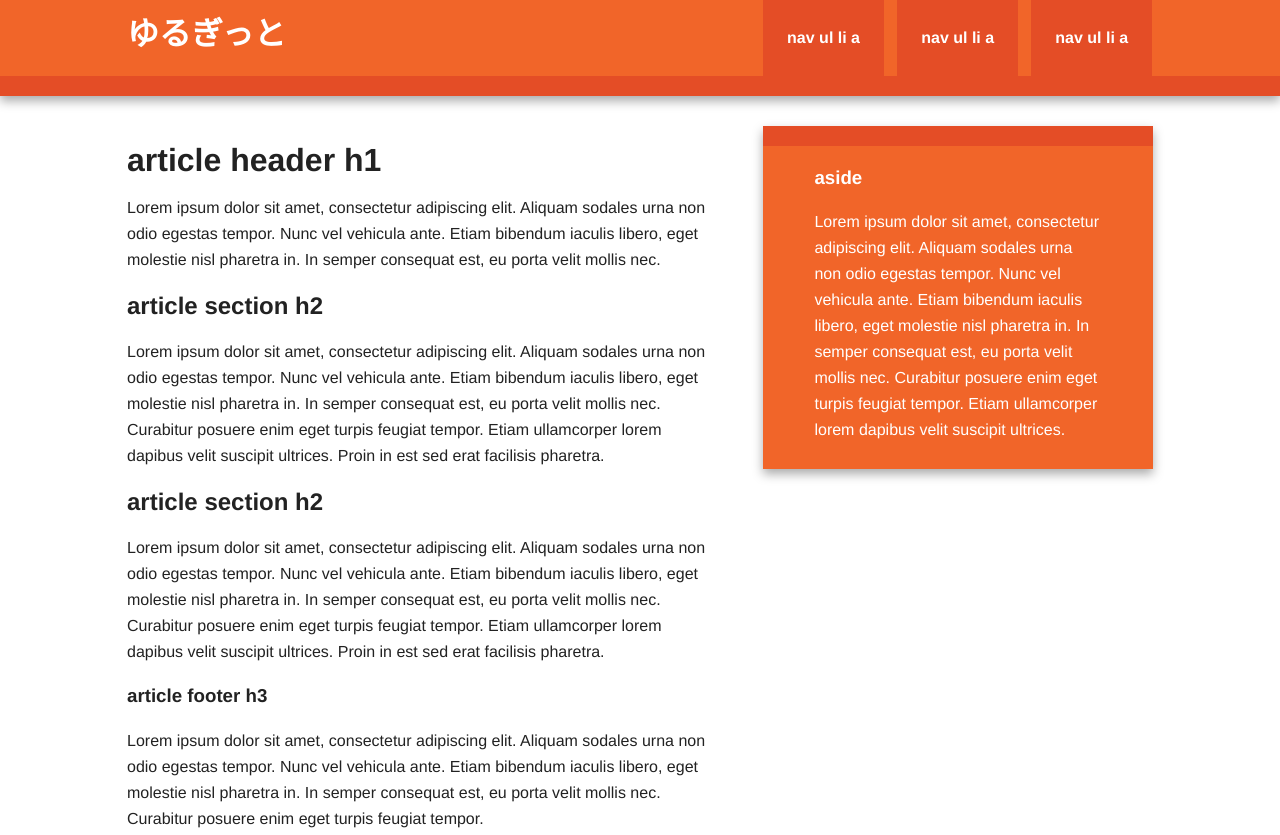
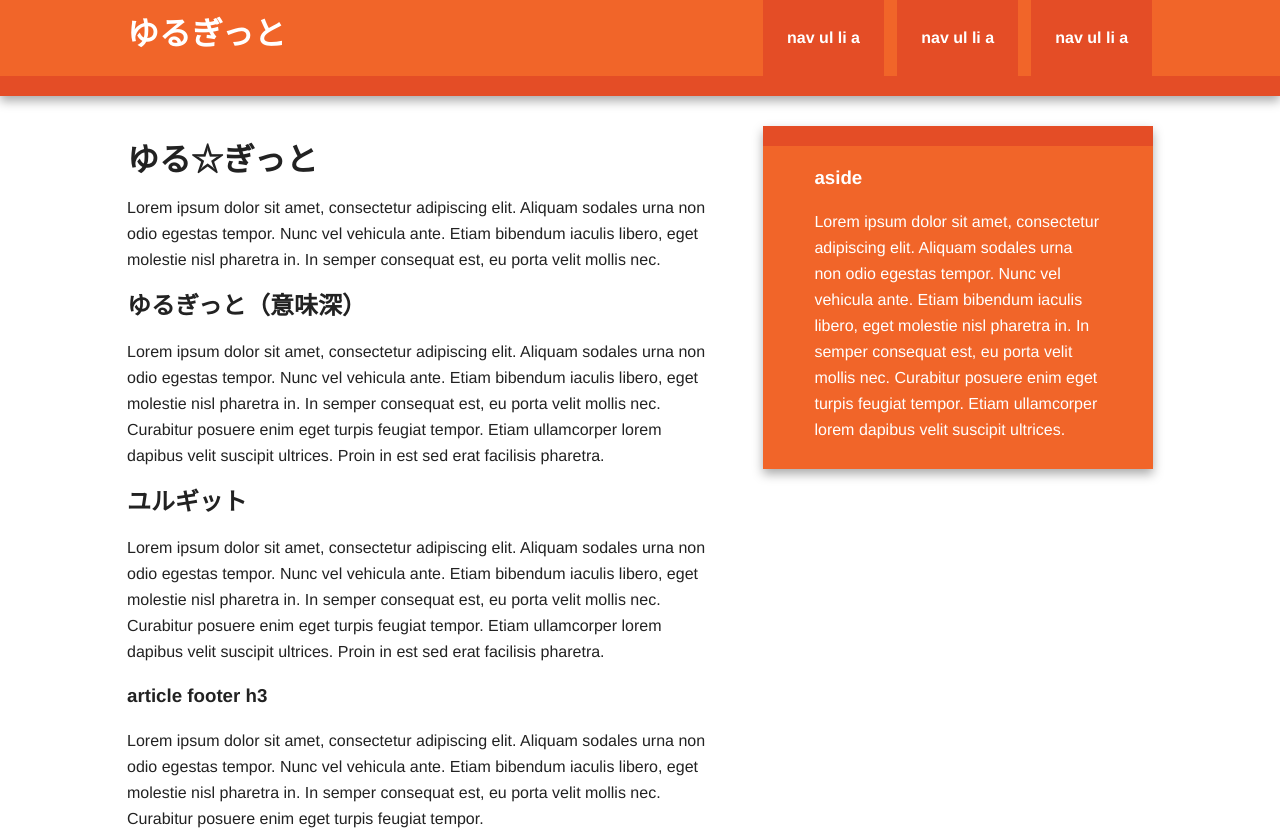
Before and after one commit to babakou/YuruGit, a plain HTML site: page index.html in a window 1280 px wide. Shown: the top 835 px of the page. Drawn offline with nearby package versions, Linux system fonts and the light colour scheme.

Commit message:
Modified again.

```diff
--- a/index.html
+++ b/index.html
@@ -32,15 +32,15 @@
 
                 <article>
                     <header>
-                        <h1>article header h1</h1>
+                        <h1>ゆる☆ぎっと</h1>
                         <p>Lorem ipsum dolor sit amet, consectetur adipiscing elit. Aliquam sodales urna non odio egestas tempor. Nunc vel vehicula ante. Etiam bibendum iaculis libero, eget molestie nisl pharetra in. In semper consequat est, eu porta velit mollis nec.</p>
                     </header>
                     <section>
-                        <h2>article section h2</h2>
+                        <h2>ゆるぎっと（意味深）</h2>
                         <p>Lorem ipsum dolor sit amet, consectetur adipiscing elit. Aliquam sodales urna non odio egestas tempor. Nunc vel vehicula ante. Etiam bibendum iaculis libero, eget molestie nisl pharetra in. In semper consequat est, eu porta velit mollis nec. Curabitur posuere enim eget turpis feugiat tempor. Etiam ullamcorper lorem dapibus velit suscipit ultrices. Proin in est sed erat facilisis pharetra.</p>
                     </section>
                     <section>
-                        <h2>article section h2</h2>
+                        <h2>ユルギット</h2>
                         <p>Lorem ipsum dolor sit amet, consectetur adipiscing elit. Aliquam sodales urna non odio egestas tempor. Nunc vel vehicula ante. Etiam bibendum iaculis libero, eget molestie nisl pharetra in. In semper consequat est, eu porta velit mollis nec. Curabitur posuere enim eget turpis feugiat tempor. Etiam ullamcorper lorem dapibus velit suscipit ultrices. Proin in est sed erat facilisis pharetra.</p>
                     </section>
                     <footer>
```
